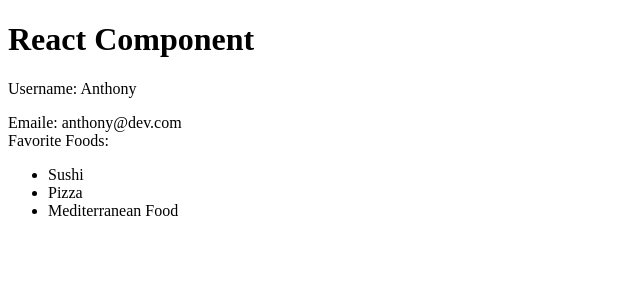
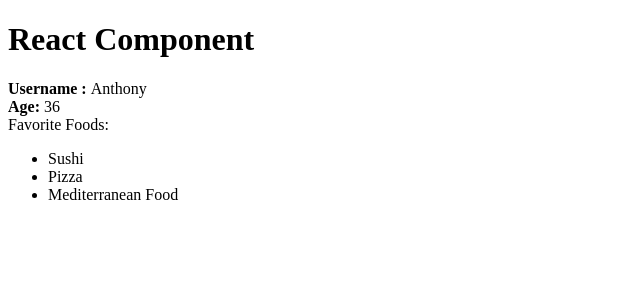
Before and after one commit to O-Reed/React-Practice, a React (Vite) app: page / in a window 1280 px wide. Shown: the top 300 px of the page, without its empty margins (0-640 px from the left). Built offline with nearby package versions, Linux system fonts and the light colour scheme.

Commit message:
Anthony_props_components

```diff
--- a/src/App.jsx
+++ b/src/App.jsx
@@ -1,9 +1,18 @@
 import UserProfile from "./components/UserProfile"
 function App() {
+
+  const callMe = () => {
+    console.log("hello");
+  }
   return (
     <div>
       <h1>React Component</h1>
-      <UserProfile />
+      <UserProfile age={36} isLoggined={false} favoriteFoods={[
+        {
+          name: "sushi",
+
+        },
+      ]} callMe={callMe} />
     </div>
   )
 }
--- a/src/components/UserProfile.jsx
+++ b/src/components/UserProfile.jsx
@@ -1,14 +1,13 @@
 
 import UserFavoriteFoods from "./UserFavoriteFoods";
+import UserUsername from "./UserUsername";
 
-const UserProfile = () => {
+const UserProfile = (props) => {
   return (
     <div id="user-profile">
-        <p>Username: Anthony</p>
-        <div>
-            <span>Emaile: </span>
-            <span>anthony@dev.com</span>
-        </div>
+        <UserUsername username="Anthony" />
+        <b>Age: </b>
+        <span>{props.age}</span>
         <UserFavoriteFoods />
     </div>
   )
--- /dev/null
+++ b/src/components/UserUsername.jsx
@@ -0,0 +1,11 @@
+
+const UserUsername = (props) => {
+  return (
+    <div>
+        <b>Username : </b>
+        <span>{props.username}</span>
+    </div>
+  )
+}
+
+export default UserUsername
```
